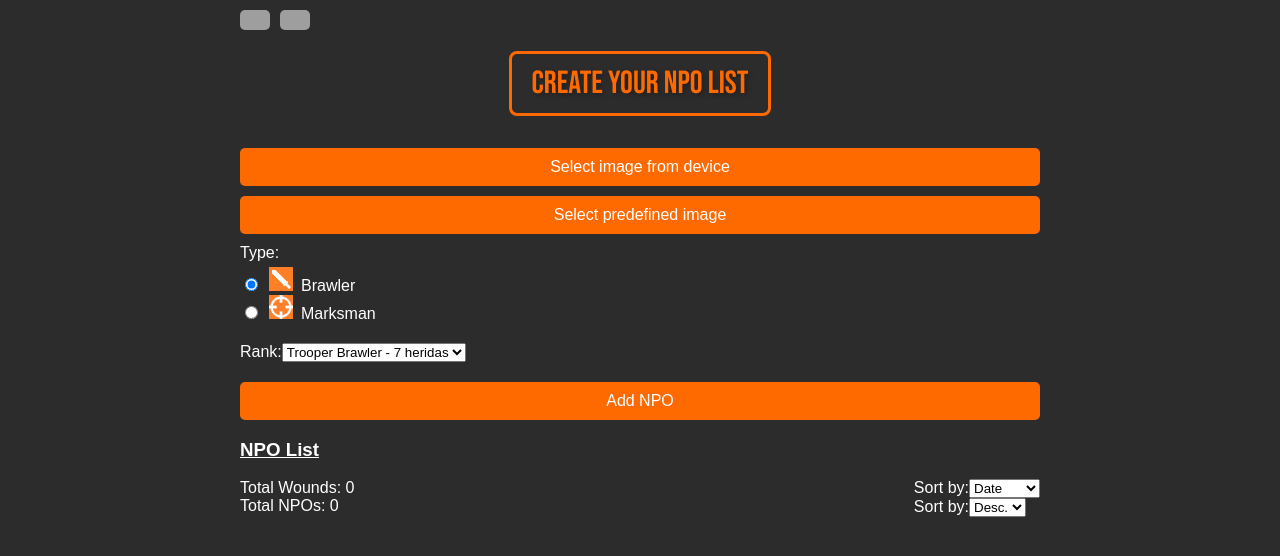
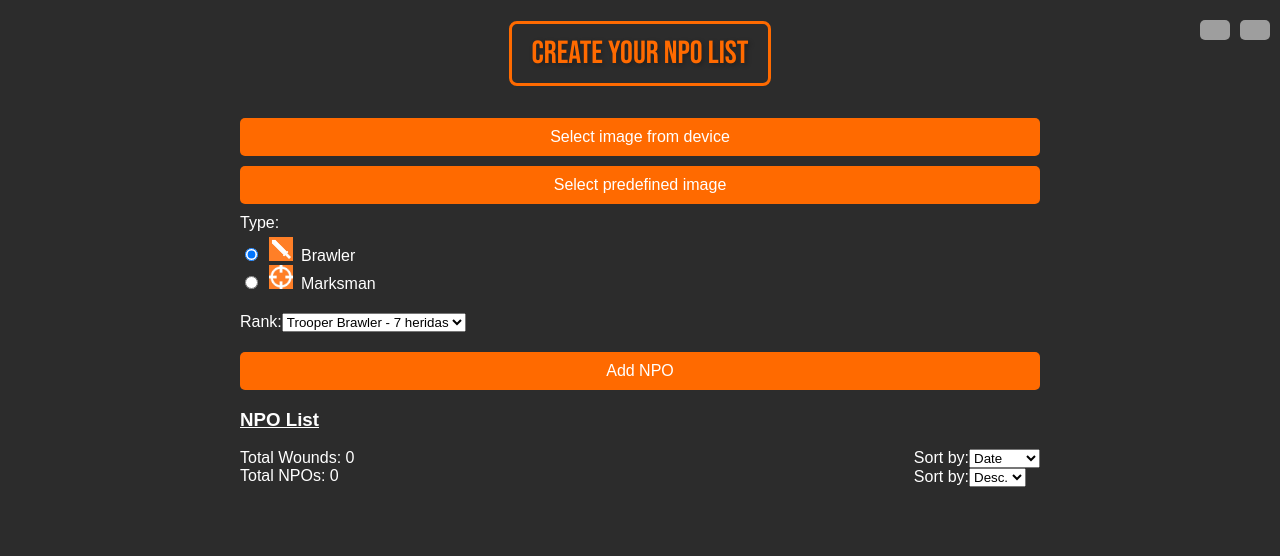
Before and after one commit to ChickenPolloHammer/NPO_tool, a React (Create React App) app: page / in a window 1280 px wide. Shown: the top 556 px of the page. Built offline with nearby package versions, Linux system fonts and the light colour scheme; grey boxes are pictures that could not be loaded.

Commit message:
mover botones idioma a la parte derecha

```diff
--- a/src/App.css
+++ b/src/App.css
@@ -170,7 +170,11 @@ h1 {
 
 .language-selector {
   display: flex;
-  gap: 10px;
+  justify-content: flex-end; /* Mueve los botones a la derecha */
+  gap: 10px; /* Espacio entre los botones */
+  position: fixed; /* Opcional: Mantiene los botones en su lugar */
+  top: 10px; /* Ajusta la posición desde la parte superior */
+  right: 10px; /* Ajusta la posición desde la parte derecha */
 }
 
 .flag {
```
